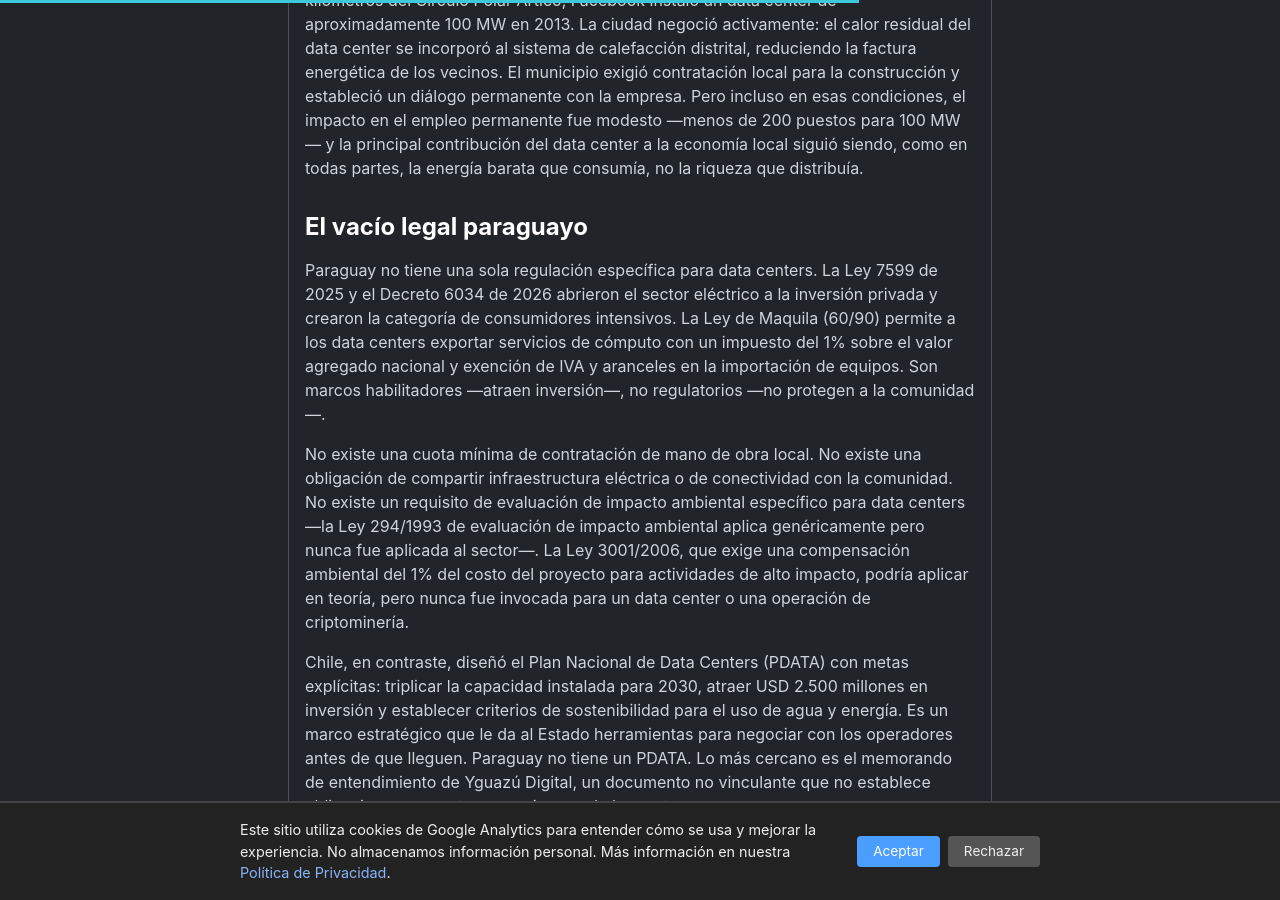
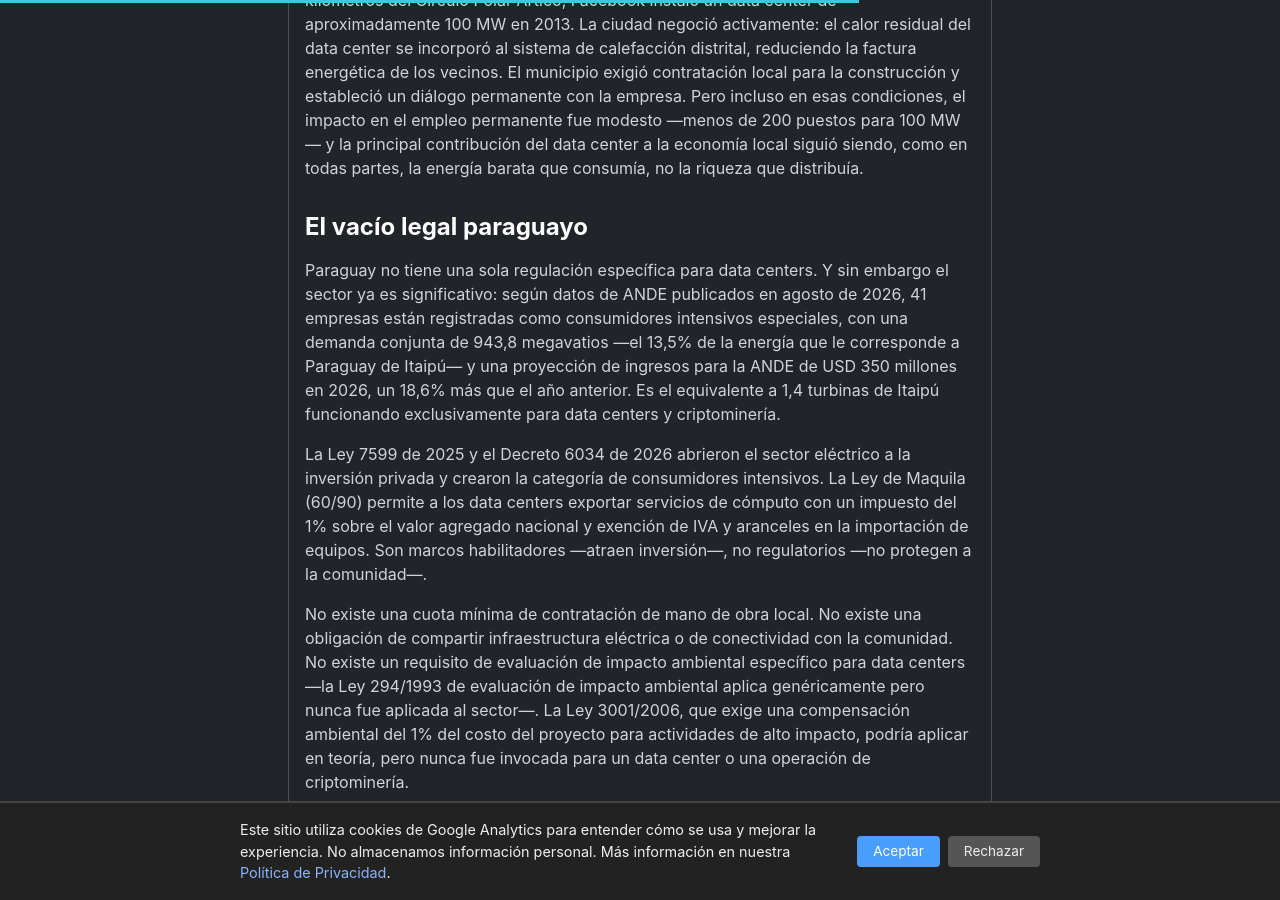
Before and after one commit to miravosqueinteresante/muchotexto.net, a Jekyll site: the page built from _posts/2026-08-04-impacto-local-data-center-paraguay.md, in a window 1280 px wide and 900 px high, scrolled down 3836 px. Built offline with Jekyll 4.4.1, drawn with Linux system fonts in a browser that asks for light colours; some of the changed text lies outside the part shown.

Commit message:
feat(art8+16): agrega datos ANDE consumo intensivo (41 empresas, 943.8 MW, USD 350M) de ABC Color ago-2026

```diff
--- a/_posts/2026-08-04-impacto-local-data-center-paraguay.md
+++ b/_posts/2026-08-04-impacto-local-data-center-paraguay.md
@@ -56,7 +56,9 @@ Suecia muestra un camino distinto. En Luleå, una ciudad de 80.000 habitantes a
 
 ## El vacío legal paraguayo
 
-Paraguay no tiene una sola regulación específica para data centers. La Ley 7599 de 2025 y el Decreto 6034 de 2026 abrieron el sector eléctrico a la inversión privada y crearon la categoría de consumidores intensivos. La Ley de Maquila (60/90) permite a los data centers exportar servicios de cómputo con un impuesto del 1% sobre el valor agregado nacional y exención de IVA y aranceles en la importación de equipos. Son marcos habilitadores —atraen inversión—, no regulatorios —no protegen a la comunidad—.
+Paraguay no tiene una sola regulación específica para data centers. Y sin embargo el sector ya es significativo: según datos de ANDE publicados en agosto de 2026, 41 empresas están registradas como consumidores intensivos especiales, con una demanda conjunta de 943,8 megavatios —el 13,5% de la energía que le corresponde a Paraguay de Itaipú— y una proyección de ingresos para la ANDE de USD 350 millones en 2026, un 18,6% más que el año anterior. Es el equivalente a 1,4 turbinas de Itaipú funcionando exclusivamente para data centers y criptominería.
+
+La Ley 7599 de 2025 y el Decreto 6034 de 2026 abrieron el sector eléctrico a la inversión privada y crearon la categoría de consumidores intensivos. La Ley de Maquila (60/90) permite a los data centers exportar servicios de cómputo con un impuesto del 1% sobre el valor agregado nacional y exención de IVA y aranceles en la importación de equipos. Son marcos habilitadores —atraen inversión—, no regulatorios —no protegen a la comunidad—.
 
 No existe una cuota mínima de contratación de mano de obra local. No existe una obligación de compartir infraestructura eléctrica o de conectividad con la comunidad. No existe un requisito de evaluación de impacto ambiental específico para data centers —la Ley 294/1993 de evaluación de impacto ambiental aplica genéricamente pero nunca fue aplicada al sector—. La Ley 3001/2006, que exige una compensación ambiental del 1% del costo del proyecto para actividades de alto impacto, podría aplicar en teoría, pero nunca fue invocada para un data center o una operación de criptominería.
 
```
Also changed, not shown: other parts of _posts/2026-08-04-impacto-local-data-center-paraguay.md (+1 -1 lines), _posts/2026-07-31-silicon-valley-cono-sur-paraguay.md (+3 -1 lines).
